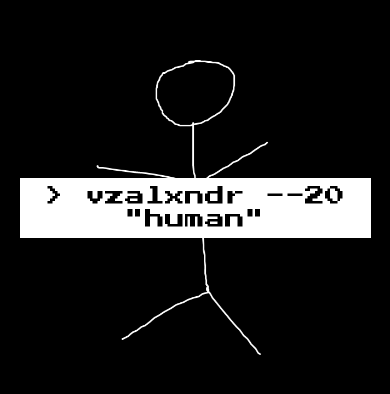
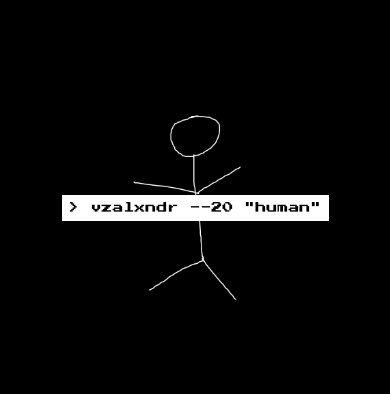
Before and after one commit to vzalxndr/vzalxndr.github.io, a plain HTML site: page index.html in a window 390 px wide. Shown: the part 214-608 px from the top of the page. Drawn offline with nearby package versions, Linux system fonts and the light colour scheme.

Commit message:
first section is optimized for <320px screen

```diff
--- a/css/style.css
+++ b/css/style.css
@@ -55,3 +55,25 @@ body {
     font-weight: 100;
     color: #ffffff
 }
+
+@media screen and (max-width: 700px) {
+   .intro-text {
+        font-size: 15px;
+   }
+
+   .pfp-bg {
+        width: 300px;
+        height: 300px;
+   }
+}
+
+@media screen and (max-width: 420px) {
+    .intro-text {
+         font-size: 11px;
+    }
+
+    .pfp-bg {
+         width: 250px;
+         height: 250px;
+    }
+ }
```
